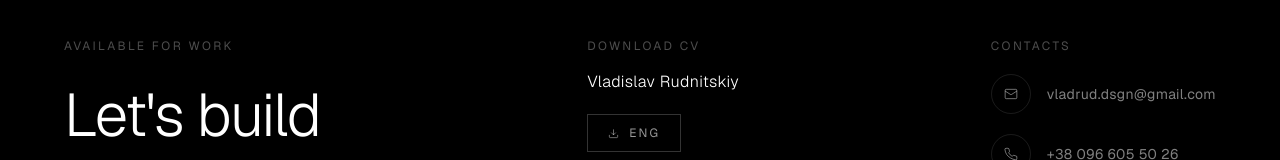
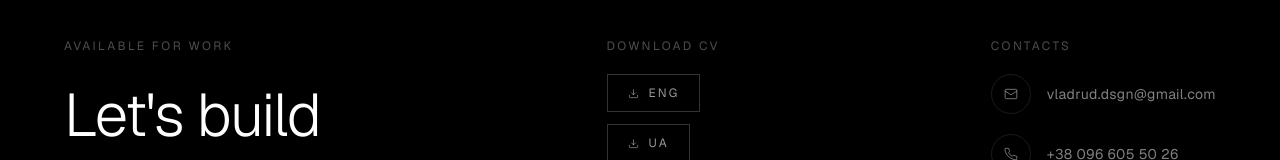
Before and after one commit to vladruddsgn-code/portfolio-vladrud, a Next.js app: page / in a window 1280 px wide. Shown: the part 1582-1742 px from the top of the page. Built offline with nearby package versions, Linux system fonts and the light colour scheme.

Commit message:
Remove name from Download CV section

```diff
--- a/components/ContactSection.tsx
+++ b/components/ContactSection.tsx
@@ -22,7 +22,6 @@ export default function ContactSection() {
             {/* 2 — Download CV */}
             <div className="flex flex-col gap-4">
               <p className="text-xs tracking-[0.2em] uppercase text-white/30">Download CV</p>
-              <p className="text-white text-base font-light tracking-wide">Vladislav Rudnitskiy</p>
               <div className="flex flex-col gap-3 mt-1">
                 <a
                   href="/Resume Rudnitskyi Eng.pdf"
```
